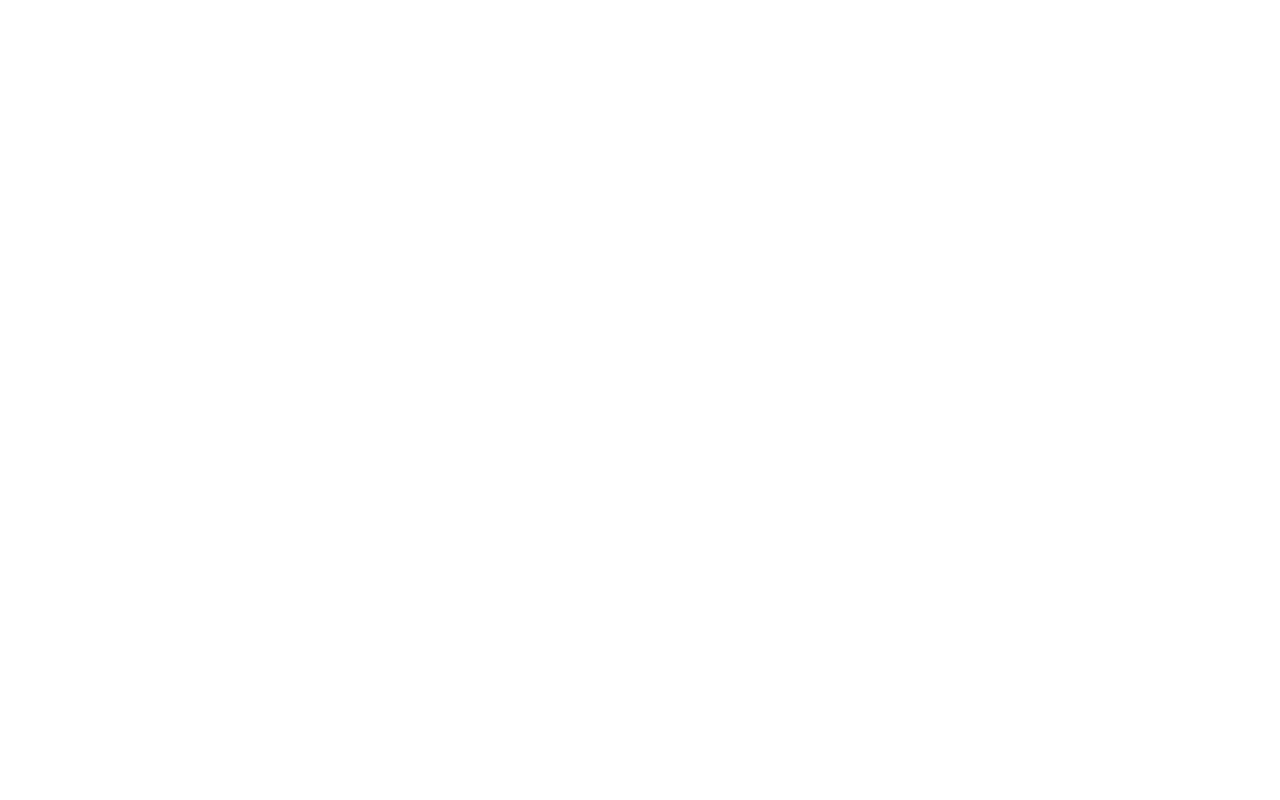
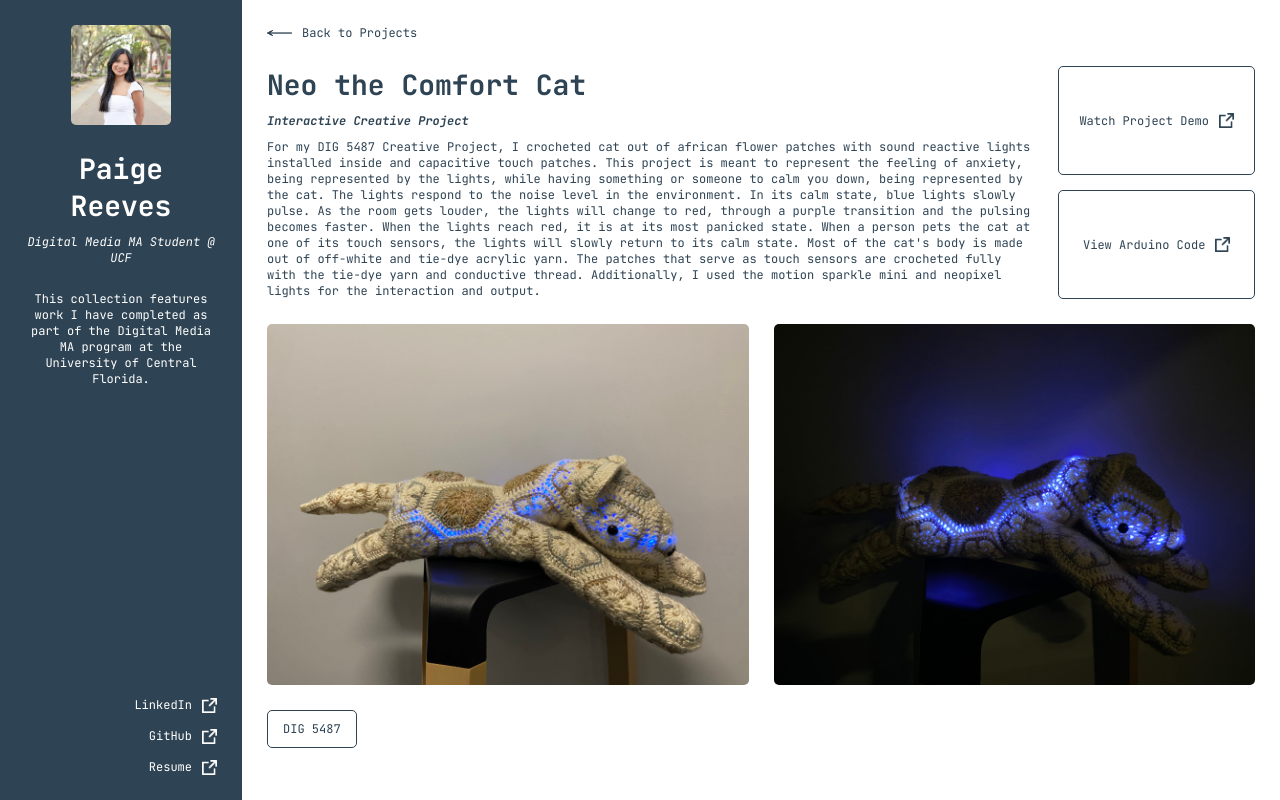
Before and after one commit to rpaigemei/UCF-Portfolio, a plain HTML site: page projects/neo.html in a window 1280 px wide. Drawn offline with Linux system fonts and the light colour scheme.

Commit message:
continued working on portfolio

```diff
--- a/projects/neo.html
+++ b/projects/neo.html
@@ -0,0 +1,92 @@
+<!DOCTYPE html>
+
+<html>
+    <head lang="en">
+        <meta charset="UTF-8">
+        <meta name="viewport" content="width=device-width, initial-scale=1.0">
+
+        <link rel="stylesheet" href="../styles.css">
+
+        <link rel="preconnect" href="https://fonts.googleapis.com">
+        <link rel="preconnect" href="https://fonts.gstatic.com" crossorigin>
+        <link href="https://fonts.googleapis.com/css2?family=JetBrains+Mono:ital,wght@0,100..800;1,100..800&display=swap" rel="stylesheet">
+
+        <title> Paige Reeves UCF Portfolio </title>
+    </head>
+    <body>
+        <div class="side">
+            <div class="about">
+                <img src="../assets/headshot.jpg" alt="Headshot" class="headshot">
+
+                <div class="intro">
+                    <div class="name">
+                        Paige Reeves
+                    </div>
+                    <div class="title">
+                        Digital Media MA Student @ UCF
+                    </div>
+                </div>
+
+                <div class="description">
+                    This collection features work I have completed as part of the Digital Media MA program at the University of Central Florida.
+                </div>
+            </div>
+            <div class="links">
+                <a href="https://www.linkedin.com/in/paige-reeves-91424b264" target="_blank" class="link">
+                    LinkedIn
+                    <img src="../assets/link-light.png" alt="External Link Icon" class="icon">
+                </a>
+                <a href="https://github.com/rpaigemei" target="_blank" class="link">
+                    GitHub
+                    <img src="../assets/link-light.png" alt="External Link Icon" class="icon">
+                </a>
+                <a href="../assets/resume.pdf" target="_blank" class="link">
+                    Resume
+                    <img src="../assets/link-light.png" alt="External Link Icon" class="icon">
+                </a>
+            </div>
+        </div>
+        <div class="projects">
+            <a href="../index.html" class="back">
+                <img src="../assets/arrow.png" class="arrow">
+
+                Back to Projects
+            </a>
+
+            <div class="project">
+                <div class="about-project">
+                    <div class="heading">
+                        Neo the Comfort Cat
+                    </div>
+                    <div class="assignment">
+                        Interactive Creative Project
+                    </div>
+                    <div class="about">
+                        For my DIG 5487 Creative Project, I crocheted cat out of african flower patches with sound reactive lights installed inside and capacitive touch patches. This project is meant to  represent the feeling of anxiety, being represented by the lights, while having something or someone to calm you down, being represented by the cat. The lights respond to the noise level in the environment. In its calm state, blue lights slowly pulse. As the room gets louder, the lights will change to red, through a purple transition and the pulsing becomes faster. When the lights reach red, it is at its most panicked state. When a person pets the cat at one of its touch sensors, the lights will slowly return to its calm state. Most of the cat's body is made out of off-white and tie-dye acrylic yarn. The patches that serve as touch sensors are crocheted fully with the tie-dye yarn and conductive thread. Additionally, I used the motion sparkle mini and neopixel lights for the interaction and output.
+                    </div>
+                </div>
+                <div class="code-links">
+                    <a href="https://www.youtube.com/watch?v=DxpW19KQVdI" target="_blank" class="link">
+                        Watch Project Demo
+                        <img src="../assets/link-dark.png" alt="External Link Icon" class="icon">
+                    </a>
+                    <a href="https://github.com/rpaigemei/DIG5487-Creative-Project" target="_blank" class="link">
+                        View Arduino Code
+                        <img src="../assets/link-dark.png" alt="External Link Icon" class="icon">
+                    </a>
+                </div>
+            </div>
+
+            <div class="images">
+                <img src="../assets/neo-light.jpg" alt="Neo the Comfort Cat - Light" class="image">
+                <img src="../assets/neo-dark.jpg" alt="Neo the Comfort Cat - Dark" class="image">
+            </div>
+
+            <div class="project-tags">
+                <div class="tag">
+                    DIG 5487
+                </div>
+            </div>
+        </div>
+    </body>
+</html>
--- a/styles.css
+++ b/styles.css
@@ -282,6 +282,18 @@ a {
         border: 1px solid var(--color-dark);
     }
 
+    .images {
+        display: grid;
+        grid-template-columns: repeat(2, 1fr);
+        column-gap: 25px;
+
+        .image {
+            width: 100%;
+
+            border-radius: 5px;
+        }
+    }
+
     .project-tags {
         display: flex;
         flex-direction: row;
```
Also changed, not shown: projects/hidden-picture.html (+1 -1 lines), projects/lyracle.html (+1 -1 lines), projects/pearl.html (+1 -1 lines), projects/pinvasion.html (+1 -1 lines), projects/ratlock-holmes.html (+1 -1 lines), assets/neo-dark.jpg (added), assets/neo-light.jpg (added).
